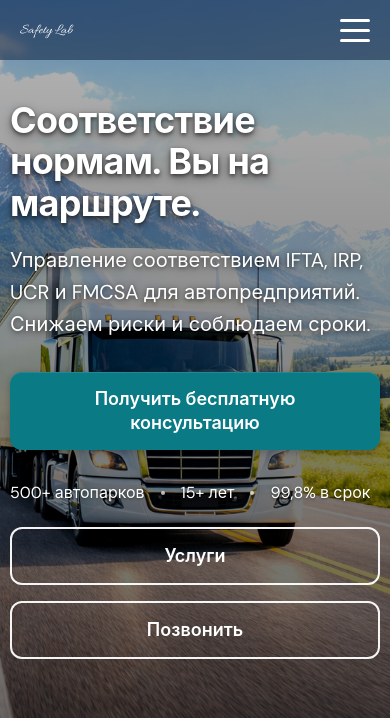
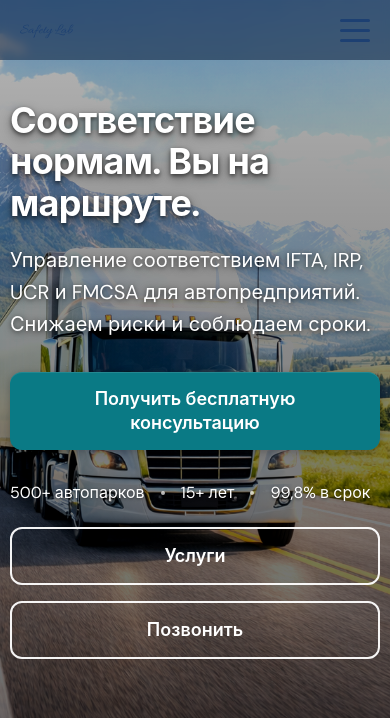
Before and after one commit to NurgazievichR/truck, a Django app: page / in a window 390 px wide. Shown: the top 718 px of the page. Run offline with Django 5.2, Linux system fonts and the light colour scheme; data comes from the database, SQL or seed files in the repository; data that the repository does not hold is empty.

Commit message:
fixed bug

```diff
--- a/static/css/style.css
+++ b/static/css/style.css
@@ -438,6 +438,32 @@ body:not(.page-index) header .lang-btn[aria-pressed="true"] {
         display: flex;
     }
 
+    /* На мобильной на главной сразу синий навбар — видно и в шапке, и в открытом меню */
+    html body.page-index header .logo,
+    html body.page-index header .main-nav a,
+    html body.page-index header .lang-btn,
+    html body.page-index header .lang-toggle-sep {
+        color: #1d4072 !important;
+    }
+    html body.page-index header .main-nav a:hover,
+    html body.page-index header .lang-btn:hover {
+        color: #254a7a !important;
+    }
+    html body.page-index header .mobile-menu-toggle span {
+        background: #1d4072 !important;
+    }
+    html body.page-index header .btn-nav-cta {
+        color: #fff !important;
+    }
+    /* Открытая панель меню — текст всегда тёмный на белом фоне */
+    .main-nav.active a,
+    .main-nav.active .lang-btn {
+        color: #1d4072 !important;
+    }
+    .main-nav.active .lang-toggle-sep {
+        color: #94a3b8 !important;
+    }
+
     .main-nav {
         position: fixed;
         left: auto;
--- a/templates/base.html
+++ b/templates/base.html
@@ -13,7 +13,7 @@
     <link rel="preconnect" href="https://fonts.googleapis.com">
     <link rel="preconnect" href="https://fonts.gstatic.com" crossorigin>
     <link href="https://fonts.googleapis.com/css2?family=Allura&family=DM+Sans:ital,opsz,wght@0,9..40,400;0,9..40,500;0,9..40,600;0,9..40,700;1,9..40,400&display=swap" rel="stylesheet">
-    <link rel="stylesheet" href="{% static 'css/style.css' %}?v=4">
+    <link rel="stylesheet" href="{% static 'css/style.css' %}?v=5">
 </head>
 <body class="{% block body_class %}{% endblock %}" data-static-url="{% static '' %}">
     <a href="#main-content" class="skip-link">Skip to main content</a>
```
